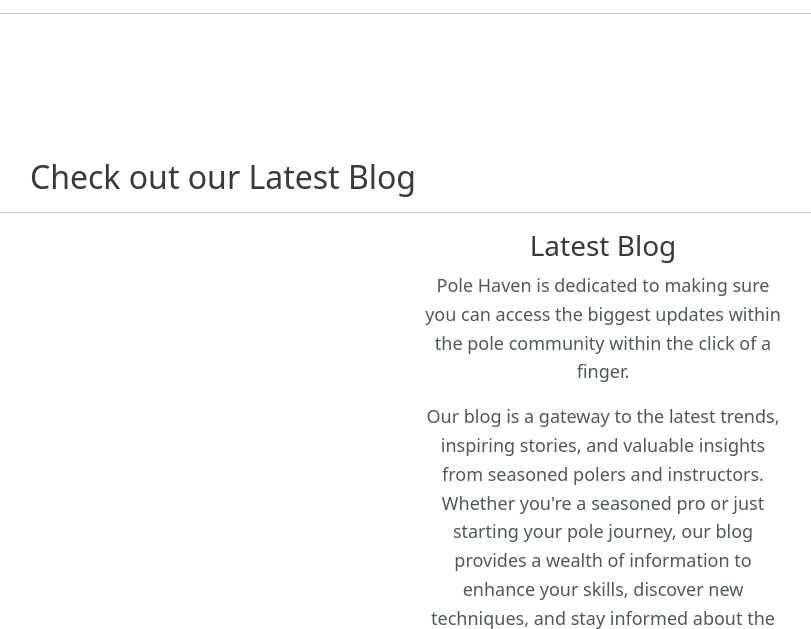
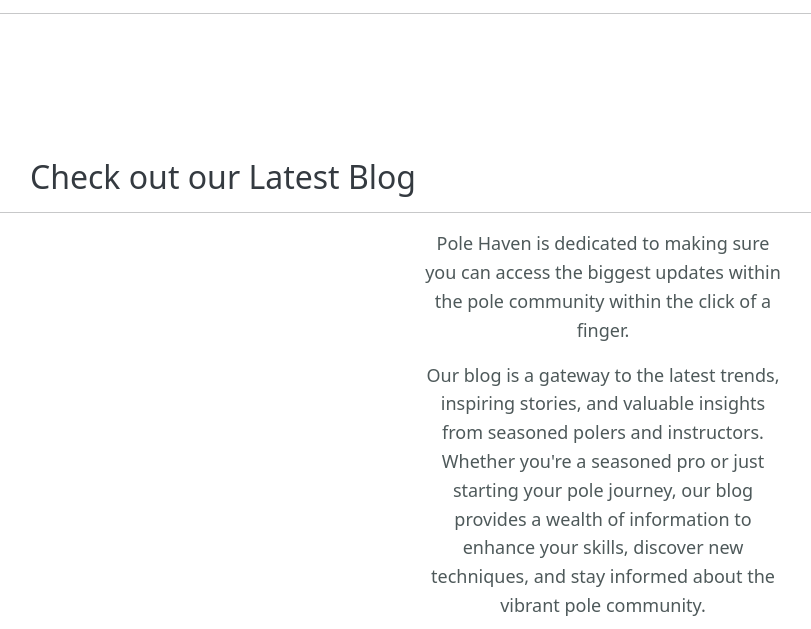
Before and after one commit to Cmorgan21/pole-haven, a Django app: page / in a window 1280 px wide. Shown: the part 783-1412 px from the top of the page, without its empty margins (417-1228 px from the left). Run offline with Django 4.2, Linux system fonts and the light colour scheme; data that the repository does not hold is empty; some libraries are stand-ins or nearby versions.

Commit message:
delete blog title home page

```diff
--- a/store/templates/store/home.html
+++ b/store/templates/store/home.html
@@ -77,7 +77,6 @@
             <div class="col-md-4">
                 <!-- Individual text content on the right -->
                 <div class="individual-text-content">
-                    <h3>Latest Blog</h3>
                     <p>Pole Haven is dedicated to making sure you can access the biggest updates within the pole community within the click of a finger.</p>
                     <p>Our blog is a gateway to the latest trends, inspiring stories, and valuable insights from seasoned polers and instructors. Whether you're a seasoned pro or just starting your pole journey, our blog provides a wealth of information to enhance your skills, discover new techniques, and stay informed about the vibrant pole community.</p>
                     <p>Explore a variety of topics, including:</p>
```
